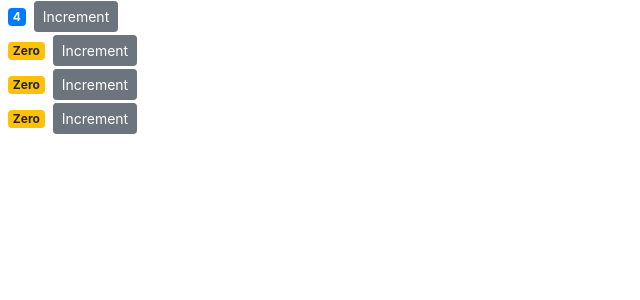
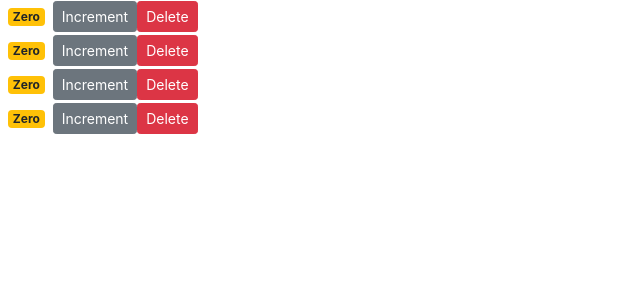
Before and after one commit to Nabeel73/Todo-app, a React (Create React App) app: page / in a window 1280 px wide. Shown: the top 300 px of the page, without its empty margins (0-640 px from the left). Built offline with nearby package versions, Linux system fonts and the light colour scheme.

Commit message:
delete button added

```diff
--- a/src/App.js
+++ b/src/App.js
@@ -7,7 +7,7 @@
         return ( <
             div className = "App" >
             <
-            header className = "App-header" > < /header> <
+            header className = "App-header" > < /header>  <
             img src = { logo }
             className = "App-logo"
             alt = "logo" / >
@@ -19,6 +19,7 @@
             target = "_blank"
             rel = "noopener noreferrer" > Learn React < /a>
 
+
             <
             /div>
         );
--- a/src/Components/counter.jsx
+++ b/src/Components/counter.jsx
@@ -26,6 +26,7 @@
                    className="btn btn-secondary btn-sm">
                        Increment
               </button>
+              <button  onClick={this.handleDelete}className="btn btn-danger btn-sm">Delete</button>
           </div>
        );
     }
--- a/src/Components/counters.jsx
+++ b/src/Components/counters.jsx
@@ -4,17 +4,20 @@
 class Counters extends Component{
     state = {
         counters: [
-            {  id:1, value:4 },
+            {  id:1, value:0 },
             {  id:2, value:0 },
             {  id:3, value:0 },
             {  id:4, value:0 }
         ]
     };
+    handleDelete =  () => {
+        console.log('Event Handler Called');
+    };
     render(){
         return (
             <div>
            {this.state.counters.map(counter =>
-           <Counter key={counter.id} value={counter.value} selected={true}/>)}
+           <Counter key={counter.id}   onDelete={this.handleDelete} value={counter.value} id={counter}/>)}
            </div>
         );
     }
--- a/src/index.css
+++ b/src/index.css
@@ -9,10 +9,3 @@
 code {
     font-family: source-code-pro, Menlo, Monaco, Consolas, "Courier New", monospace;
 }
-
-button {
-    background-color: darkred;
-    border: none;
-    color: white;
-    font-size: 24px;
-}
```
